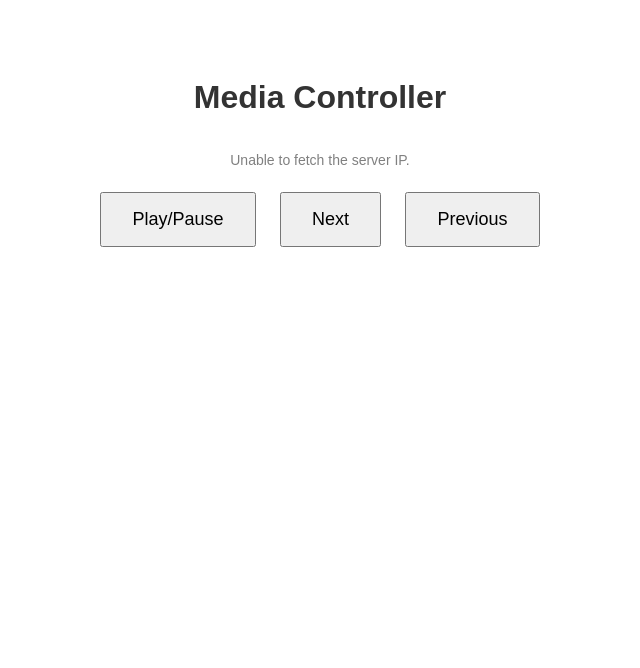
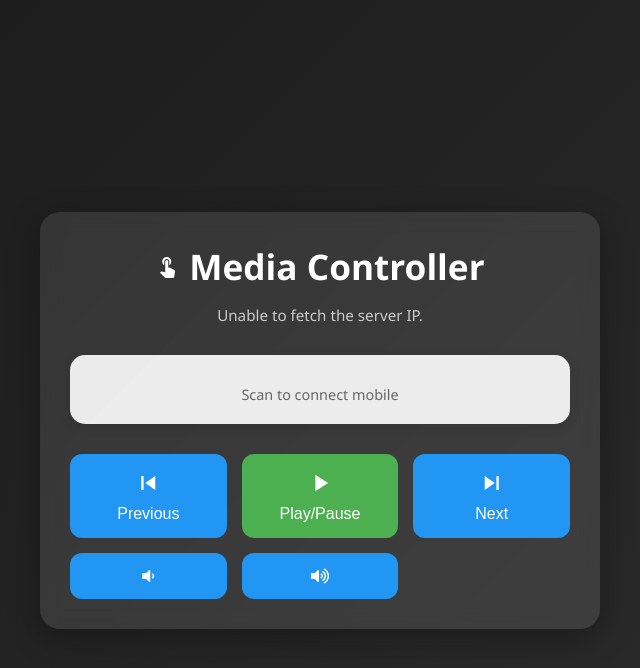
Before and after one commit to urbanxtreme/pc-media-control-lan, a website: page public/index.html in a window 1280 px wide. Shown: the whole page, without its empty margins (320-960 px from the left). Drawn offline with nearby package versions, Linux system fonts and the light colour scheme; no server answers.

Commit message:
volume features added

```diff
--- a/app.js
+++ b/app.js
@@ -89,6 +89,12 @@ function startServer(localIP) {
       case 'previous':
         robot.keyTap('audio_prev');
         break;
+      case 'volumeUp':
+        robot.keyTap('audio_vol_up');
+        break;
+      case 'volumeDown':
+        robot.keyTap('audio_vol_down');
+        break;
       default:
         console.log(`Unknown command: ${command}`);
     }
--- a/public/index.html
+++ b/public/index.html
@@ -5,21 +5,45 @@
     <meta name="viewport" content="width=device-width, initial-scale=1.0" />
     <title>Media Controller</title>
     <link rel="stylesheet" href="styles/index.css" />
+    <link href="https://fonts.googleapis.com/icon?family=Material+Icons" rel="stylesheet">
+    <link rel="stylesheet" href="https://cdnjs.cloudflare.com/ajax/libs/font-awesome/5.15.4/css/all.min.css">
   </head>
   <body>
-    <h1>Media Controller</h1>
-    <div id="qrcode"></div>
+    <div class="container">
+      <div class="header">
+        <h1><span class="material-icons">touch_app</span> Media Controller</h1>
+        <p id="ip-info">Fetching server information...</p>
+      </div>
 
-    <p id="ip-info">Fetching server information...</p>
+      <div class="qrcode-container">
+        <div id="qrcode"></div>
+        <p class="qr-caption">Scan to connect mobile</p>
+      </div>
 
-    <button onclick="sendCommand('play')">Play/Pause</button>
-    <button onclick="sendCommand('next')">Next</button>
-    <button onclick="sendCommand('previous')">Previous</button>
+      <div class="controls">
+        <button class="control-btn" onclick="sendCommand('previous')">
+          <span class="material-icons">skip_previous</span>
+          Previous
+        </button>
+        <button class="control-btn play-pause" onclick="sendCommand('play')">
+          <span class="material-icons">play_arrow</span>
+          Play/Pause
+        </button>
+        <button class="control-btn" onclick="sendCommand('next')">
+          <span class="material-icons">skip_next</span>
+          Next
+        </button>
+        <button class="control-btn" onclick="sendCommand('volumeDown')">
+          <i class="fas fa-volume-down"></i>
+        </button>
+        <button class="control-btn" onclick="sendCommand('volumeUp')">
+          <i class="fas fa-volume-up"></i>
+        </button>
+      </div>
+    </div>
 
     <script src="/socket.io/socket.io.js"></script>
-
     <script src="https://cdn.jsdelivr.net/gh/davidshimjs/qrcodejs/qrcode.min.js"></script>
-
     <script src="scripts/index.js"></script>
   </body>
 </html>
--- a/public/styles/index.css
+++ b/public/styles/index.css
@@ -1,32 +1,125 @@
-body {
-  font-family: Arial, sans-serif;
-  text-align: center;
-  padding-top: 50px;
+:root {
+  --primary-color: #2196f3;
+  --secondary-color: #1976d2;
+  --background: linear-gradient(135deg, #1a1a1a, #2d2d2d);
+  --text-color: #ffffff;
 }
 
-button {
-  padding: 15px 30px;
-  margin: 10px;
-  font-size: 18px;
-  cursor: pointer;
+body {
+  font-family: 'Segoe UI', Tahoma, Geneva, Verdana, sans-serif;
+  background: var(--background);
+  color: var(--text-color);
+  min-height: 100vh;
+  margin: 0;
+  padding: 20px;
+  display: flex;
+  justify-content: center;
+  align-items: center;
 }
 
-h1 {
-  color: #333;
+.container {
+  background: rgba(255, 255, 255, 0.1);
+  backdrop-filter: blur(10px);
+  border-radius: 20px;
+  padding: 30px;
+  box-shadow: 0 8px 32px rgba(0, 0, 0, 0.3);
+  max-width: 500px;
+  width: 90%;
 }
 
-#ip-info {
-  font-size: 14px;
-  color: gray;
+.header {
+  text-align: center;
+  margin-bottom: 30px;
 }
 
-#qrcode {
+.header h1 {
+  color: var(--text-color);
   margin: 0;
-  margin-top: 20px;
-  font-family: Arial, sans-serif;
-  text-align: center;
+  font-size: 2.2em;
+  display: flex;
+  align-items: center;
+  justify-content: center;
+  gap: 10px;
+}
+
+.controls {
+  display: grid;
+  grid-template-columns: repeat(3, 1fr);
+  gap: 15px;
+  margin-top: 30px;
+}
+
+.control-btn {
+  background: var(--primary-color);
+  border: none;
+  padding: 15px 20px;
+  border-radius: 12px;
+  color: white;
+  font-size: 16px;
+  cursor: pointer;
+  transition: all 0.3s ease;
+  display: flex;
+  flex-direction: column;
+  align-items: center;
+  gap: 8px;
+}
+
+.control-btn:hover {
+  background: var(--secondary-color);
+  transform: translateY(-2px);
+  box-shadow: 0 5px 15px rgba(0, 0, 0, 0.2);
+}
+
+.control-btn:active {
+  transform: translateY(0);
+}
+
+.control-btn .material-icons {
+  font-size: 28px;
+}
+
+.play-pause {
+  grid-column: span 1;
+  background: #4caf50;
+}
+
+.play-pause:hover {
+  background: #45a049;
+}
+
+.qrcode-container {
+  background: rgba(255, 255, 255, 0.9);
+  padding: 20px;
+  border-radius: 15px;
+  margin: 20px 0;
+  box-shadow: 0 4px 12px rgba(0, 0, 0, 0.1);
   display: flex;
   flex-direction: column;
   align-items: center;
   justify-content: center;
+  text-align: center;
+  height: 100%;
 }
+
+.qr-caption {
+  color: #666;
+  font-size: 0.9em;
+  margin: 10px 0 0;
+}
+
+#ip-info {
+  color: #ccc;
+  font-size: 0.95em;
+  margin: 15px 0;
+}
+
+@media (max-width: 480px) {
+  .controls {
+    grid-template-columns: 1fr;
+  }
+
+  .control-btn {
+    flex-direction: row;
+    justify-content: center;
+  }
+}
```
